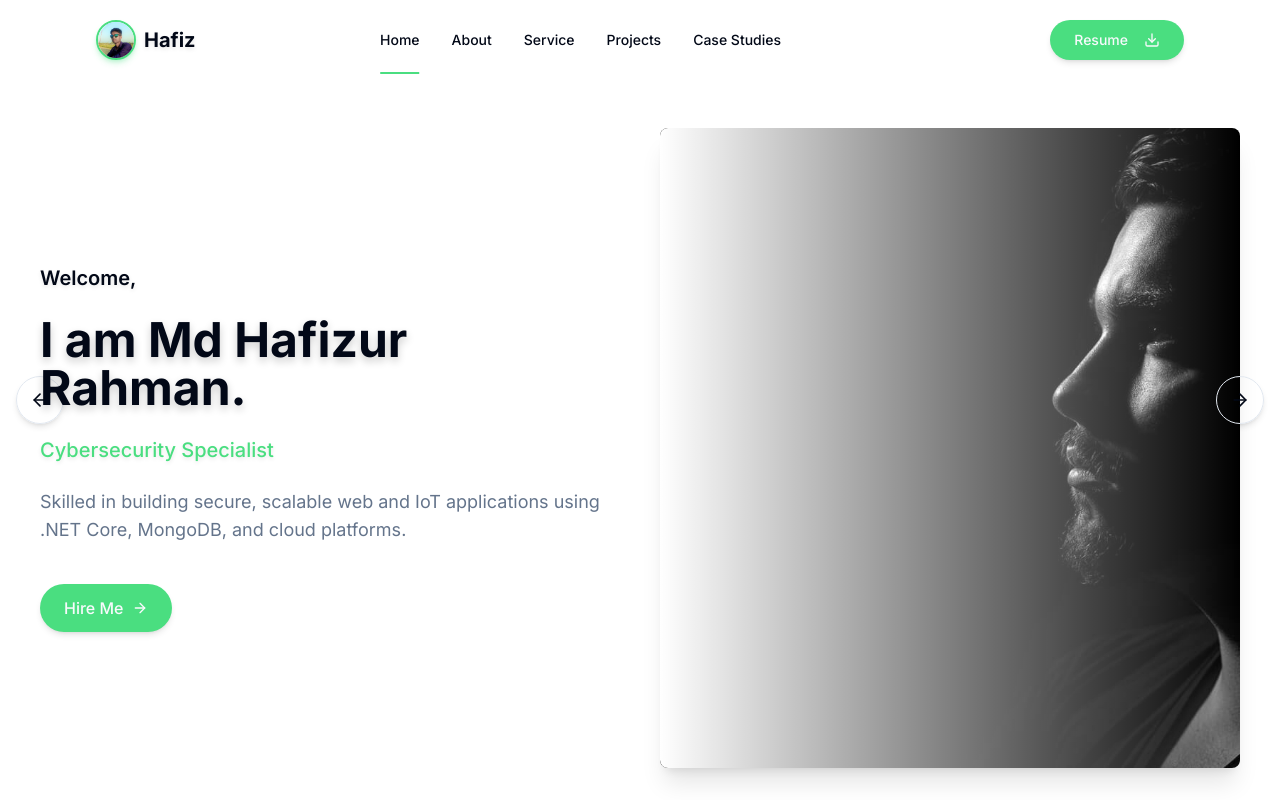
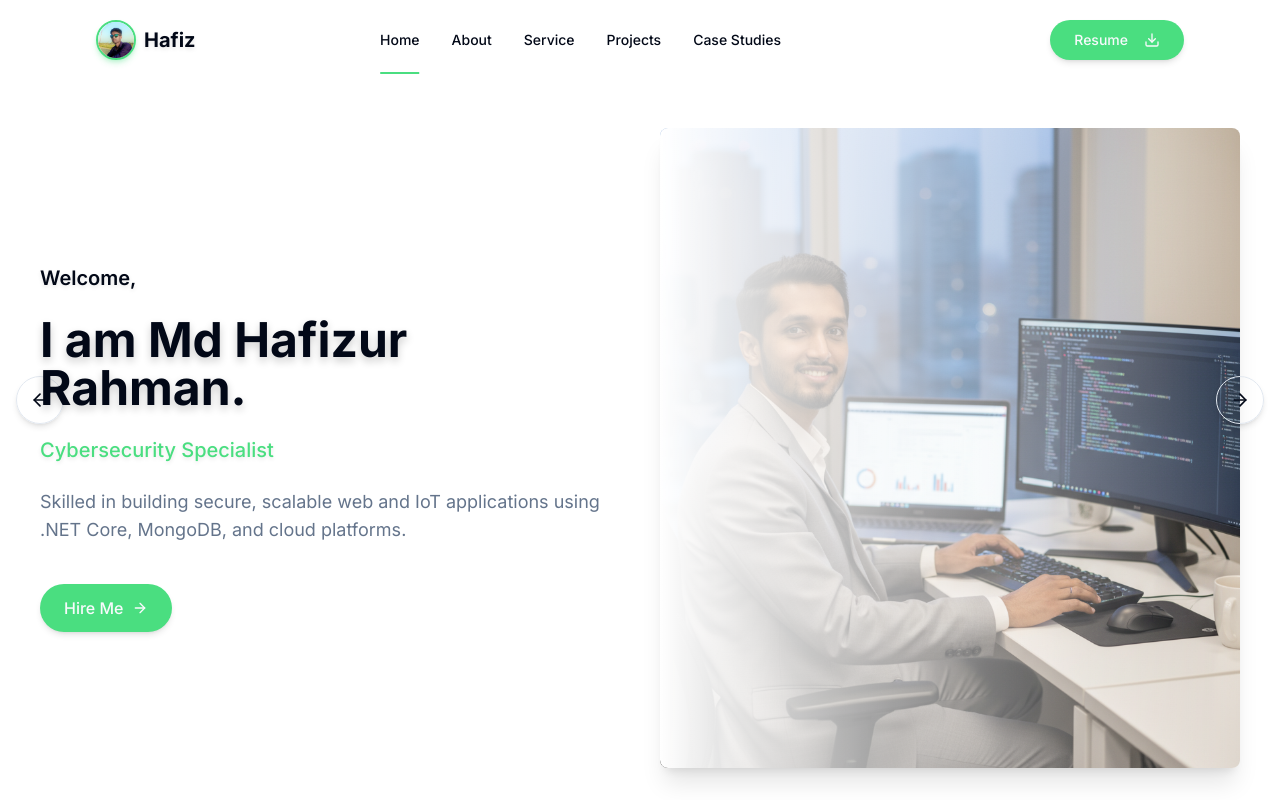
Before and after one commit to hafiz011/my-portfolio, a Next.js app: page / in a window 1280 px wide. Shown: the top 800 px of the page. Built offline with nearby package versions, Linux system fonts and the light colour scheme.

Commit message:
update hero image

```diff
--- a/app/page.tsx
+++ b/app/page.tsx
@@ -28,7 +28,7 @@ export default function Home() {
       role: ".NET Developer",
       description:
         "Enthusiastic and versatile IT professional with proven expertise in .NET development, cybersecurity, and server infrastructure.",
-      image: "/slide-1.jpg?height=800&width=600",
+      image: "/hafiz.png?height=800&width=600",
     },
     {
       title: "Md Hafizur Rahman",
@@ -36,7 +36,7 @@ export default function Home() {
       role: "Cybersecurity Specialist",
       description:
         "Skilled in building secure, scalable web and IoT applications using .NET Core, MongoDB, and cloud platforms.",
-      image: "/slide-2.jpg?height=800&width=600",
+      image: "/hafiz.png?height=800&width=600",
     },
   ]
 
```
Also changed, not shown: public/hafiz.png (added).
